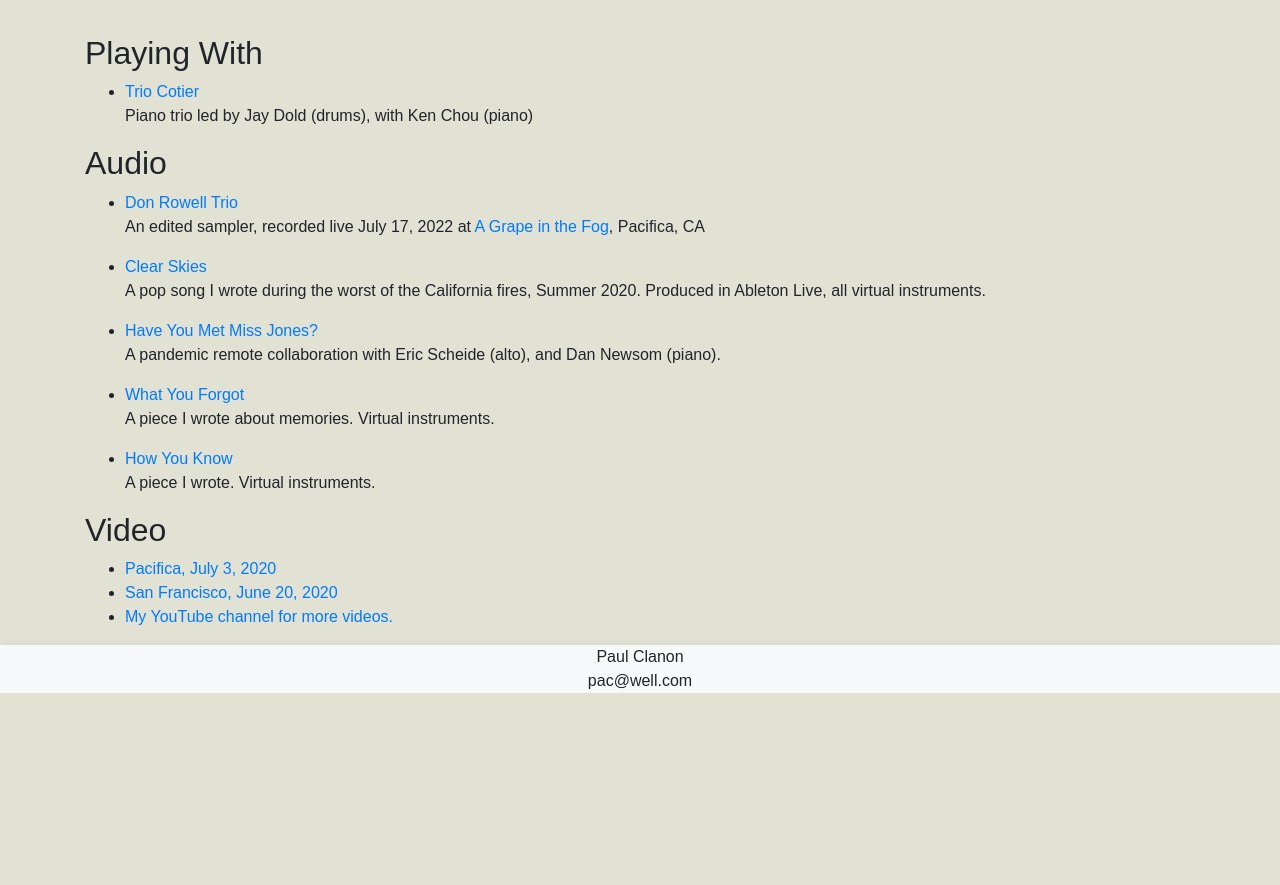
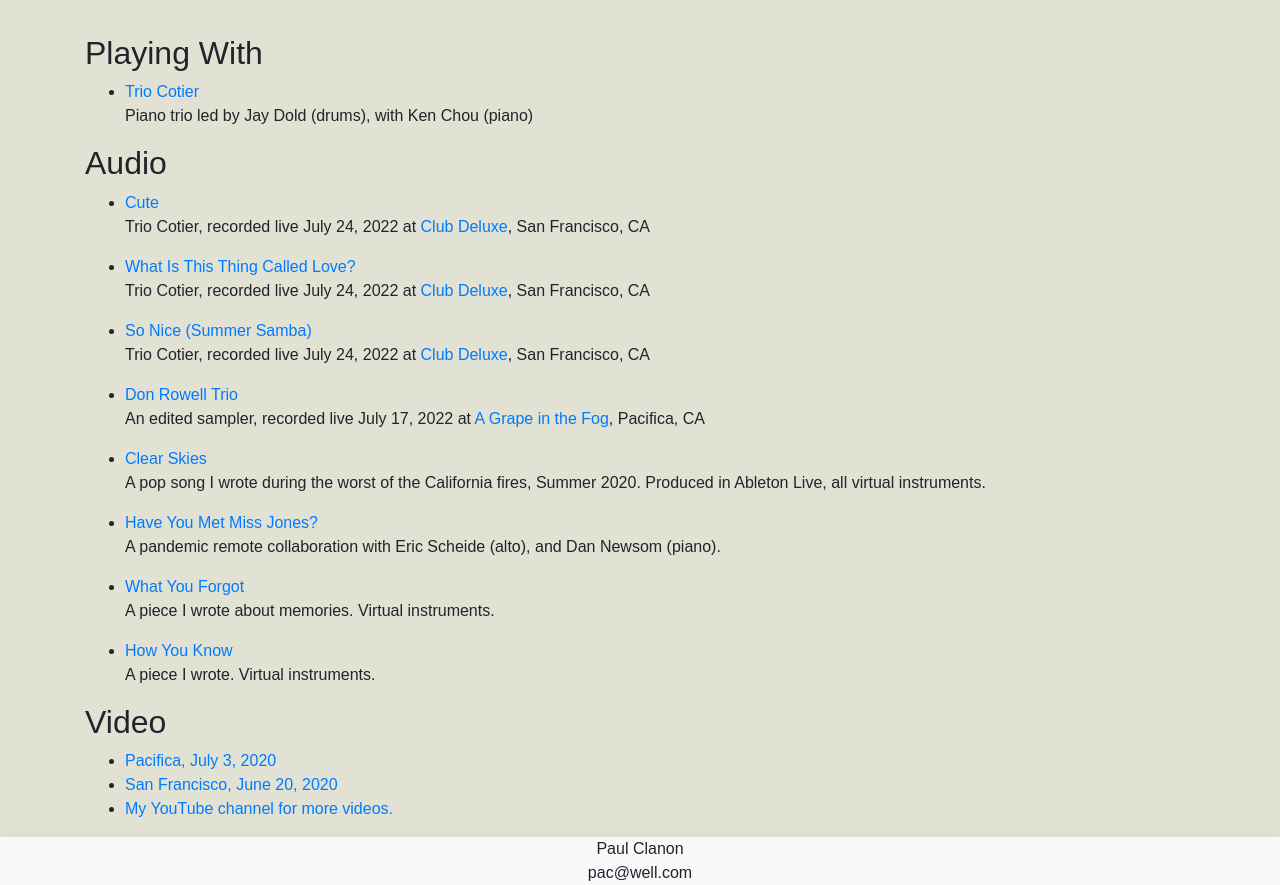
Before and after one commit to pclanon/paulclanon_com, a Flask app: page /music in a window 1280 px wide. Shown: the part 590-1475 px from the top of the page. Before the commit the page ends 1283 px from the top, so only its background shows below. Run offline with Flask 2, Linux system fonts and the light colour scheme; parts of the project's set-up code (start-up, migrations or seed data) failed here and were passed over; some libraries are stand-ins or nearby versions.

Commit message:
Changes and additions.

```diff
--- a/templates/music/music.html
+++ b/templates/music/music.html
@@ -15,6 +15,19 @@
     </ul>
 
 <h2>Audio</h2>
+
+    <ul>
+        <li> <a href="{{ url_for('static', filename = 'audio/Cute.mp3') }}" type="audio/mpeg">Cute</a></li>
+        <p>Trio Cotier, recorded live July 24, 2022 at <a href="https://https://www.clubdeluxe.co">Club Deluxe</a>, San Francisco, CA</p>
+    </ul>
+    <ul>
+        <li> <a href="{{ url_for('static', filename = 'audio/What_Is_This_Thing_Called_Love.mp3') }}" type="audio/mpeg">What Is This Thing Called Love?</a></li>
+        <p>Trio Cotier, recorded live July 24, 2022 at <a href="https://https://www.clubdeluxe.co">Club Deluxe</a>, San Francisco, CA</p>
+    </ul>
+    <ul>
+        <li> <a href="{{ url_for('static', filename = 'audio/So_Nice_Summer_Samba.mp3') }}" type="audio/mpeg">So Nice (Summer Samba)</a></li>
+        <p>Trio Cotier, recorded live July 24, 2022 at <a href="https://https://www.clubdeluxe.co">Club Deluxe</a>, San Francisco, CA</p>
+    </ul>
 
      <ul>
         <li> <a href="{{ url_for('static', filename = 'audio/grape_july_17_2022.mp3') }}" type="audio/mpeg">Don Rowell Trio</a></li>
```
